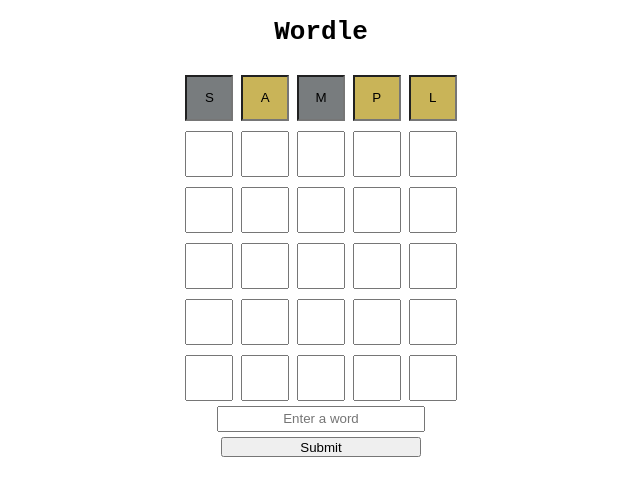
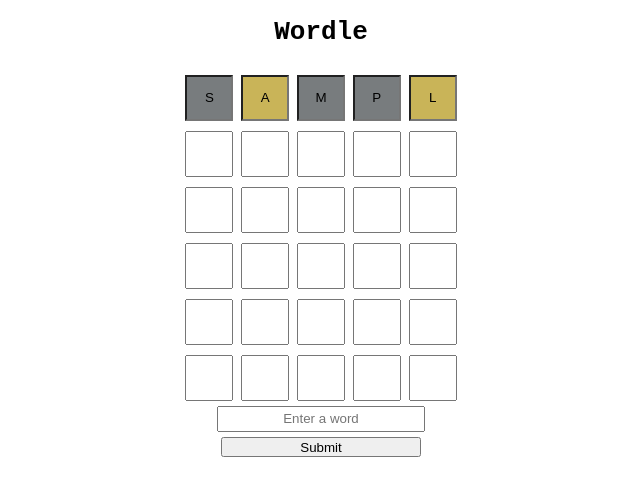
Before and after one commit to 3t4an/CODE, a plain HTML site: page index.html in a window 1280 px wide. Both pictures are taken after typing "Sample" into the empty fields and a click on the button "Submit". Shown: the whole page, without its empty margins (319-959 px from the left). Drawn offline with Linux system fonts and the light colour scheme.

Commit message:
11/5/26 - Add Varaible Wordle Words That Is Not Apple

```diff
--- a/index.html
+++ b/index.html
@@ -10,7 +10,20 @@
         </style>
         <script>
 
-            var WORD = "APPLE";
+            WORDLE_WORDS = [
+                "APPLE", "BEACH", "BRAIN", "BREAD", "BRUSH", "CHAIR", "CHEST", "CLOUD", "DREAM", "DRIVE",
+                "EARTH", "FLAME", "FLASH", "GLASS", "GRAPE", "GREEN", "HEART", "HOUSE", "JUICE", "LIGHT",
+                "MONEY", "MUSIC", "NIGHT", "OCEAN", "PARTY", "PHONE", "PLANT", "PLATE", "POWER", "RADIO",
+                "RIVER", "SMILE", "SNAKE", "SPACE", "SPORT", "STORM", "TABLE", "TRAIN", "WATER", "WORLD",
+                "ANGEL", "BLACK", "BLOOM", "BLOUSE", "BONES", "CANDY", "CLOCK", "CROWN", "DANCE", "DREAM",
+                "FIELD", "FIRST", "FLOOR", "GHOST", "GRASS", "HAPPY", "HORSE", "IMAGE", "LEMON", "MAGIC",
+                "MARCH", "MATCH", "MOUSE", "PAPER", "PEACH", "PIANO", "PILOT", "PIZZA", "QUEEN", "ROBOT",
+                "SHARK", "SHEEP", "SHIRT", "SMOKE", "STORY", "SUGAR", "SWEET", "TIGER", "TOUCH", "TOWEL",
+                "TRUCK", "VOICE", "WATCH", "WHITE", "WOMAN", "YOUTH", "ZEBRA", "ADULT", "AGENT", "ALERT",
+                "AUDIO", "BRAVE", "CLEAN", "CLEAR", "COVER", "EQUAL", "FAITH", "FRESH", "GREAT", "SMART"
+            ]
+
+            var WORD = WORDLE_WORDS[Math.floor(Math.random()*WORDLE_WORDS.length)];
             var ROW = 1;
 
             function submitWord() {
@@ -56,7 +69,7 @@
 
                 if (ROW > 6) {
                     document.getElementById("NOTE").textContent = "You Lost! Reload To Try Again."
-                    document.getElementById("NOTE").style.display = "Revert"
+                    document.getElementById("NOTE").style.display = "revert"
                     input.style.display = "None";
                     document.getElementById("SUBMIT_BUTTON").style.display = "None";
                 }
@@ -64,7 +77,7 @@
                 if (word == WORD) {
                     input.style.display = "None";
                     document.getElementById("SUBMIT_BUTTON").style.display = "None";
-                    document.getElementById("NOTE").style.display = "Revert"
+                    document.getElementById("NOTE").style.display = "revert"
                 }
             }
         </script>
```
